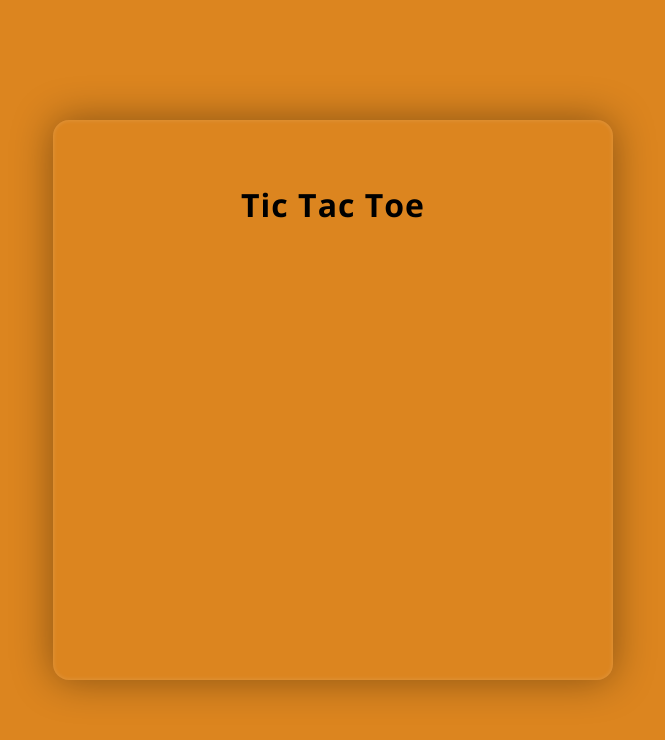
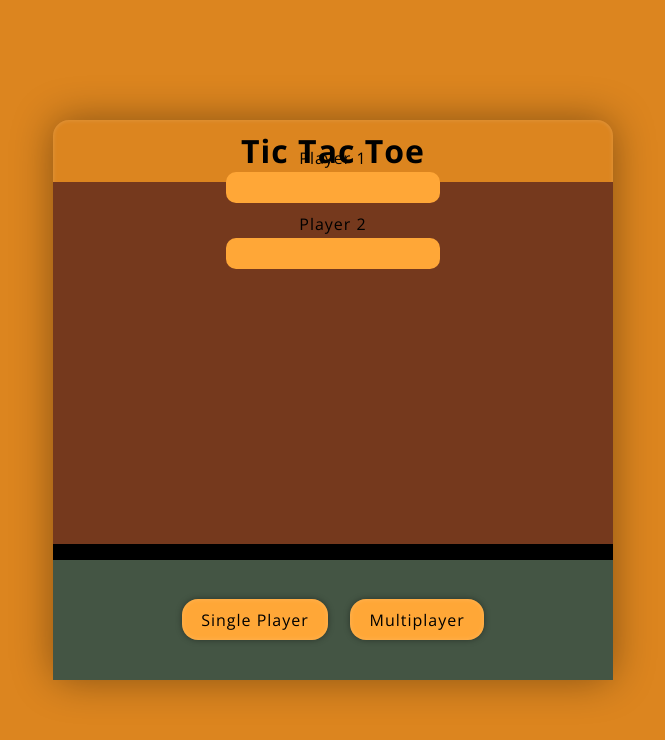
Before and after one commit to cralex11/Tic-Tac-Toe, a plain HTML site: page index.html in a window 1280 px wide. Both pictures are taken after a click on the button "Multiplayer". Shown: the whole page, without its empty margins (307-972 px from the left). Drawn offline with nearby package versions, Linux system fonts and the light colour scheme.

Commit message:
* add css   - x and o animation   - fix position * add js   - Player func   - Add functionality to put x and o   - create player constructor and test it

```diff
--- a/index.html
+++ b/index.html
@@ -19,14 +19,14 @@
         <h1 class="title title-appear"><a href="#">Tic Tac Toe</a></h1>
         <div id="game-board">
             <header class="main-board__header">
-                <!--                <div id="drawHash">-->
-                <!--                    <div class="line line1"></div>-->
-                <!--                    <div class="line line2"></div>-->
-                <!--                    <div class="line line3"></div>-->
-                <!--                    <div class="line line4"></div>-->
-                <!--                </div>-->
+                                <div id="drawHash">
+                                    <div class="line line1"></div>
+                                    <div class="line line2"></div>
+                                    <div class="line line3"></div>
+                                    <div class="line line4"></div>
+                                </div>
                 <div class="players">
-                    <label for="player1"  >
+                    <label for="player1">
                         Player 1
                         <input type="text" id="player1" class="playerName">
                     </label>
@@ -37,8 +37,8 @@
                 </div>
             </header>
             <footer class="main-board__footer">
-                <button class="button button-appear" id="single">Single Player</button>
-                <button class="button button-appear" id="multi">Multiplayer</button>
+                <button type="button" class="button choseMode button-appear" id="single">Single Player</button>
+                <button type="button" class="button choseMode button-appear" id="multi">Multiplayer</button>
             </footer>
             <!--            <div class="square">-->
             <!--                <div class="miniSquare miniSquare1">-->
@@ -60,5 +60,6 @@
 
 
 <script src="script.js"></script>
+<script src="https://cdnjs.cloudflare.com/ajax/libs/gsap/3.4.2/gsap.min.js"></script>
 </body>
 </html>
--- a/script.js
+++ b/script.js
@@ -1,25 +1,13 @@
 'use strict'
 console.log("Script is loaded successful")
 
+/* -------------------------------------------------------------------------- */
+//                              Main functions
+/* -------------------------------------------------------------------------- */
 
-const choseMode = (() => {
-    const gameBoard = document.getElementById('game-board')
-    const single = document.getElementById('single')
-    const multi = document.getElementById('multi')
 
-    const clearBoard = () => {
-        gameBoard.innerHTML = ''
-    }
+/*------ Chose GameMode Single/Multi ------*/
 
-    if (multi)
-        multi.addEventListener('click', () => {
-
-            clearBoard()
-
-        })
-
-    return {multi, clearBoard}
-})()
 
 //player function to create player with stats and proprieties
 const Player = (name, isFirst) => {
@@ -45,6 +33,7 @@ const Player = (name, isFirst) => {
 }
 
 
+/*------ func that render game ------*/
 const gameplay = (() => {
     const square = document.querySelector(".square")
     const createChild = (tag = 'div', className = '', id = '') => {
@@ -80,6 +69,43 @@ const gameplay = (() => {
 
 })()
 
+const startScreenRender = (() => {
+    const choseMode = document.querySelectorAll('.choseMode')
+    const drawHash = document.querySelector('#drawHash')
+    const PlayersInfo = document.querySelector('.players')
+    choseMode[1].addEventListener('click', () => {
+
+        drawHash.classList.add('change')
+        setTimeout(()=>{
+            drawHash.style.display = 'none'
+        },500)
+
+        setTimeout(()=>{
+            PlayersInfo.classList.add('income')
+            PlayersInfo.style.display = 'flex'
+        },0)
+    })
+    return {choseMode, drawHash}
+})()
+// const choseMode = (() => {
+//     const gameBoard = document.getElementById('game-board')
+//     const single = document.getElementById('single')
+//     const multi = document.getElementById('multi')
+//
+//     const clearBoard = () => {
+//         gameBoard.innerHTML = ''
+//     }
+//
+//     if (multi)
+//         multi.addEventListener('click', () => {
+//
+//             clearBoard()
+//
+//         })
+//
+//     return {multi, clearBoard}
+// })()
+
 // const squares = document.getElementsByClassName('miniSquare'),
 //     ToggleClass = () => {
 //         [].map.call(squares, function (elem) {
--- a/style/style.scss
+++ b/style/style.scss
@@ -50,7 +50,19 @@ input {
   border-radius: 10px;
 }
 
+button {
 
+
+  &:active,
+  &:focus,
+  &:visited {
+    outline: none;
+  }
+
+}
+
+
+//classes
 .main-board {
   @include shadow;
 
@@ -81,25 +93,39 @@ input {
   top: 0;
 }
 
+
 #game-board {
-  display: flex;
-  flex-direction: column;
-  align-items: center;
-  justify-content: space-evenly;
-  height: 60%;
-  width: 60%;
+  //display: flex;
+  //flex-direction: column;
+  //align-items: center;
+  //justify-content: space-evenly;
+  //height: 60%;
+  //width: 60%;
+  background: black;
+  display: grid;
+  grid-template-rows: 3fr 1fr;
+
+  row-gap: 1rem;
+
+
+  height: 100%;
+  width: 100%;
 }
 
+.main-board__header {
+  background-color: #75391d;
+  position: relative;
+}
 
 //Draw Hash and add some animates
 #drawHash {
+  position: absolute;
+  width: 100%;
+  height: 100%;
   display: flex;
   flex-direction: column;
   align-items: center;
   justify-content: center;
-  height: calc(#{$gap-size} * 9);
-  width: calc(#{$gap-size} * 9);
-  margin-top: -40%;
 }
 
 .line {
@@ -107,8 +133,6 @@ input {
   max-width: 200px;
   width: 100%;
   background: $jet;
-  top: 0;
-  left: 0;
 
   animation: 1s ease-out 0s 1 lineMove;
 
@@ -201,6 +225,11 @@ input {
 
 .main-board__footer {
   //margin-bottom: 35%;
+  background-color: #445544;
+  display: flex;
+  justify-content: center;
+  align-items: center;
+
 }
 
 .button {
@@ -225,6 +254,10 @@ input {
     padding: calc(calc(#{$padding} - .5rem) - 2px) calc(#{$padding} - 2px);
   }
 
+  &:active {
+    color: #000;
+  }
+
 }
 
 .button-appear,
@@ -243,17 +276,19 @@ input {
 
 //Players name
 .players {
-  display: flex;
+  position: absolute;
+  //display: flex;
   flex-direction: column;
-  justify-content: space-evenly;
-  align-items: center;
-  height: 4rem;
+  justify-content: center;
+  width: 100%;
+  height: 100%;
+  display: none;
 
   label {
     display: flex;
     flex-direction: column;
+    cursor: pointer;
     align-items: center;
-    cursor: pointer;
 
     &:not(:last-child) {
       margin-bottom: .8rem;
@@ -358,6 +393,22 @@ input {
 }
 
 
+//animation classes
+
+.change {
+  animation: .4s cubic-bezier(.78, -.5, 0, 1.28) change forwards;
+}
+
+.income {
+  transform: translateX(100%);
+  opacity: 0;
+  height: 270px;
+  margin-top: -108px;
+  animation: .6s cubic-bezier(.78, -1.71, 0, 1.28) income forwards;
+
+}
+
+
 @keyframes border {
   100% {
     box-shadow: 0 0 0 3px #454;
@@ -369,3 +420,22 @@ input {
     opacity: 1;
   }
 }
+
+@keyframes change {
+  100% {
+    -webkit-transform: translateX(-100%);
+    -moz-transform: translateX(-100%);
+    -ms-transform: translateX(-100%);
+    -o-transform: translateX(-100%);
+    transform: translateX(-100%);
+    opacity: 0;
+  }
+
+}
+
+@keyframes income {
+  100% {
+    transform: translateX(0);
+    opacity: 1;
+  }
+}
```
Also changed, not shown: style/style.css, 1 other file.
